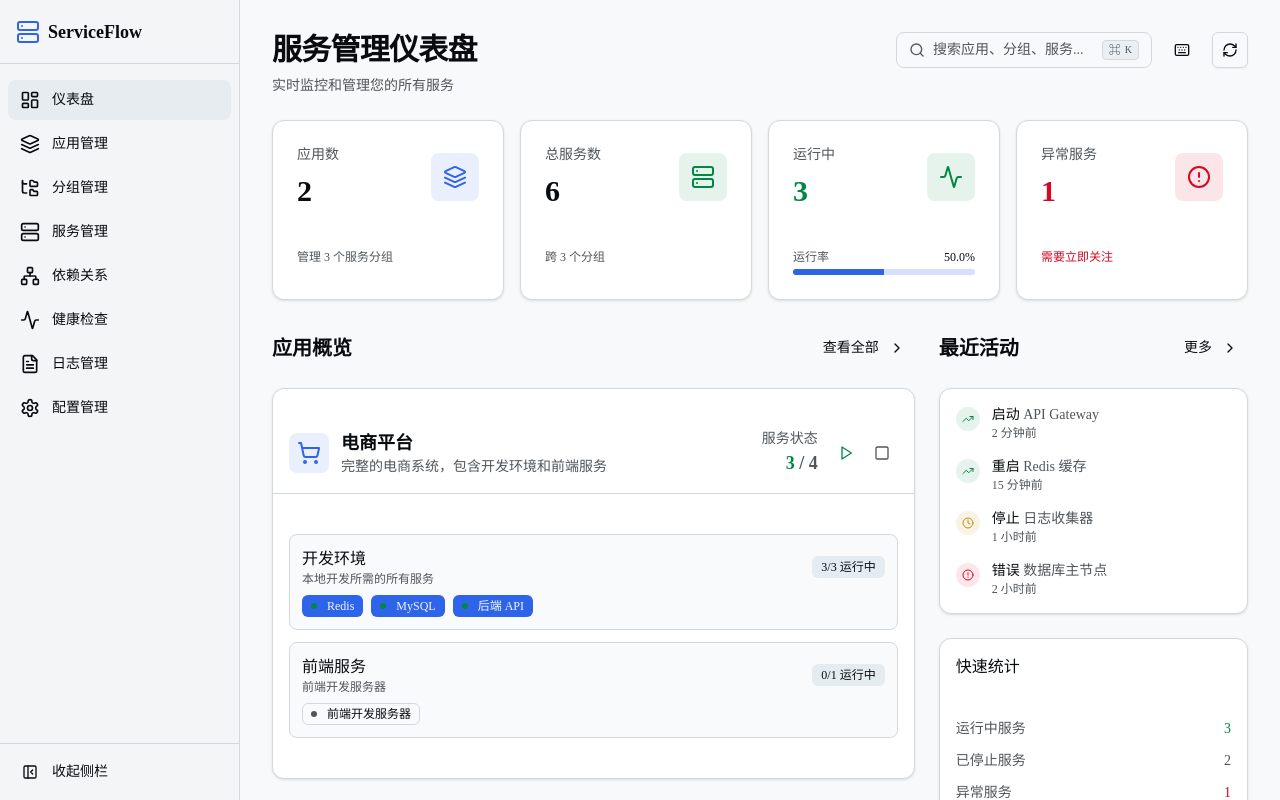
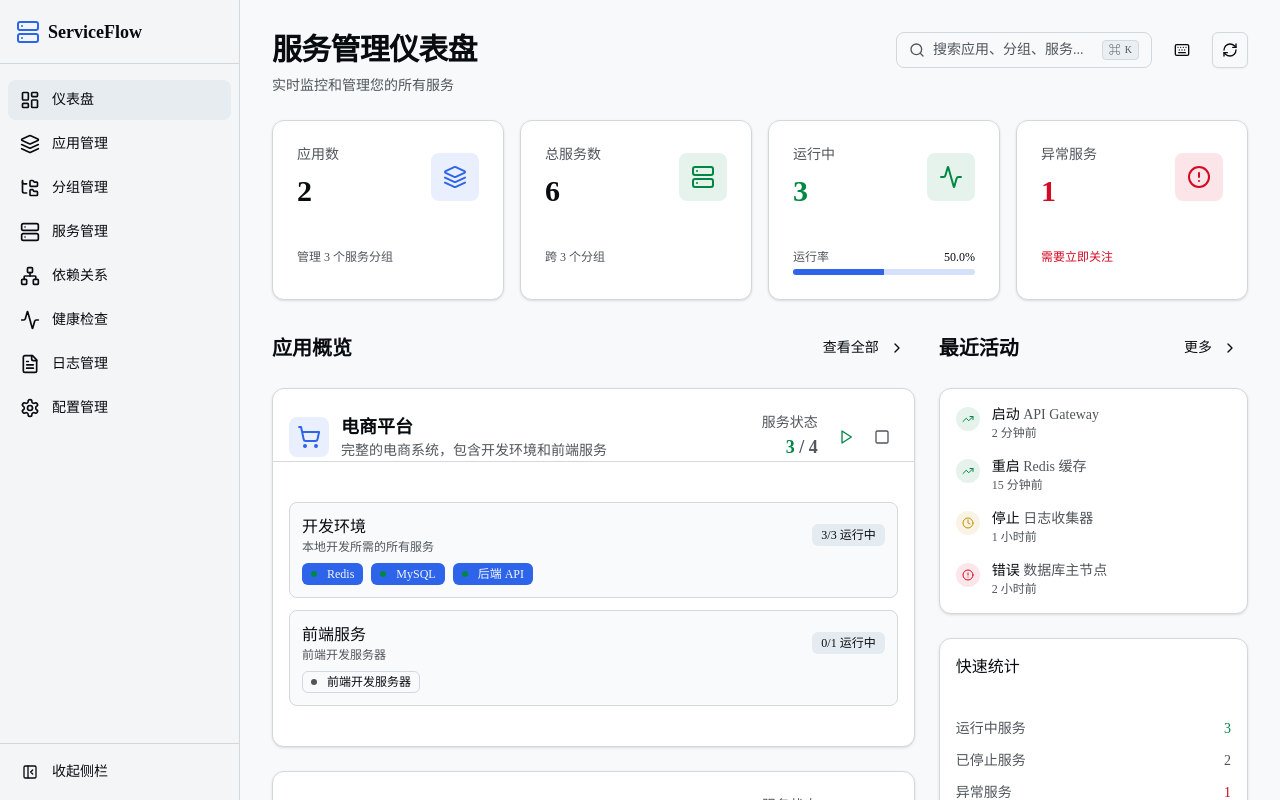
Before and after one commit to liujunxiang0076/service-flow, a React (Vite) app: page / in a window 1280 px wide. Built offline with nearby package versions, Linux system fonts and the light colour scheme.

Commit message:
refactor(仪表板): 调整应用卡片头部内边距，优化视觉布局
- 将应用卡片头部垂直内边距从p-4改为py-0
- 保持水平内边距px-4不变
- 减少头部区域的垂直空间占用

```diff
--- a/src/app/page.tsx
+++ b/src/app/page.tsx
@@ -213,7 +213,7 @@ export default function DashboardPage() {
 
                   return (
                     <Card key={app.id} className="overflow-hidden transition-shadow hover:shadow-md">
-                      <div className="border-b border-border bg-card/50 p-4">
+                      <div className="border-b border-border bg-card/50 px-4 py-0">
                         <div className="flex items-center justify-between">
                           <div className="flex items-center gap-3">
                             <div className="flex h-10 w-10 items-center justify-center rounded-lg bg-primary/10 text-lg">
```
